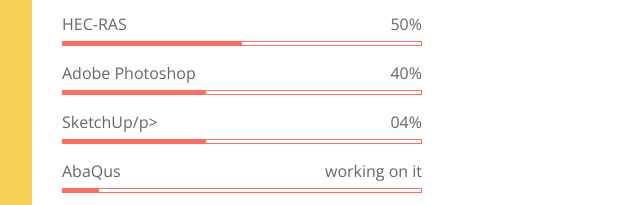
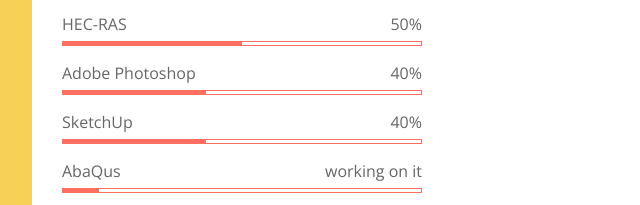
Before and after one commit to mohabbut/mohabbut.github.io, a plain HTML site: page index.html in a window 1280 px wide. Shown: the part 1579-1784 px from the top of the page, 368-1008 px from the left. Drawn offline with nearby package versions, Linux system fonts and the light colour scheme.

Commit message:
Update index.html

```diff
--- a/index.html
+++ b/index.html
@@ -186,7 +186,7 @@
                                     <div class="skill-name">
 
 
-                                        <p>SketchUp/p><p>04%</p>
+                                        <p>SketchUp</p><p>40%</p>
                                     </div>
                                     <div class="progress">
                                         <div class="progress-bar" role="progressbar" aria-valuenow="40" aria-valuemin="0" aria-valuemax="100"></div>
```
